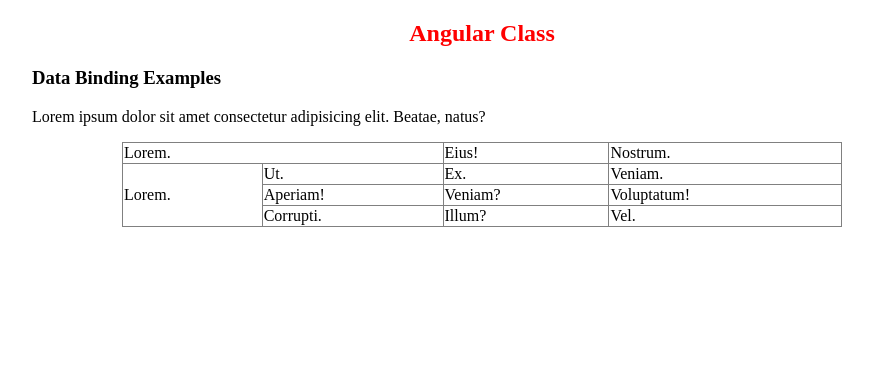
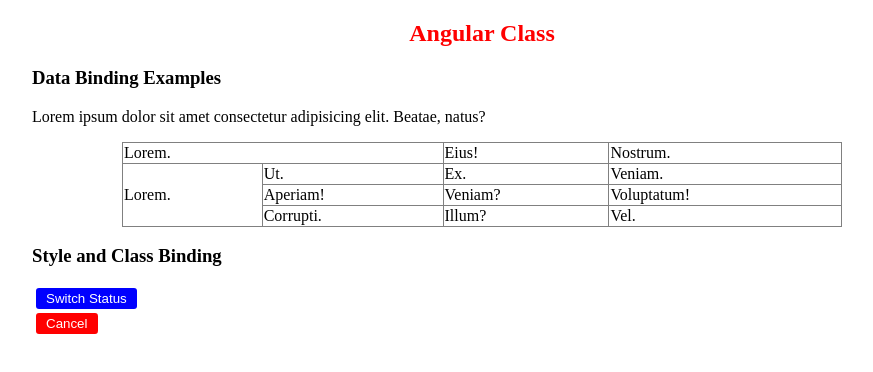
Before and after one commit to dineshgopalchand/UI-24, an Angular app: page / in a window 1280 px wide. Shown: the top 372 px of the page, without its empty margins (158-1031 px from the left). Built offline with nearby package versions, Linux system fonts and the light colour scheme.

Commit message:
Class Binding introduced

```diff
--- /dev/null
+++ b/src/app/data-handling/class-style-binding/class-style-binding.component.html
@@ -0,0 +1,16 @@
+<h3>Style and Class Binding</h3>
+
+<!-- <button class="btn btn-primary">Save</button>
+<button class="btn btn-danger">Cancel</button> -->
+<div>
+    <button class="btn btn-primary" (click)="changeStatus()">Switch Status</button>
+</div>
+
+<!-- <button class="btn {{formValidationError?'btn-danger':'btn-primary'}}">{{formValidationError?'Cancel':'Save'}}
+</button> -->
+
+<button class="btn" [class.btn-danger]="formValidationError"
+    [class.btn-primary]="!formValidationError">{{formValidationError?'Cancel':'Save'}}
+</button>
+
+<!-- ngClass directive -->
--- /dev/null
+++ b/src/app/data-handling/class-style-binding/class-style-binding.component.scss
@@ -0,0 +1,14 @@
+.btn{
+    border:0px;
+    padding:3px 10px;
+    margin:2px 4px;
+    border-radius: 3px;
+}
+.btn-primary{
+    background: blue;
+    color:white;
+}
+.btn-danger{
+    background: red;
+    color: white;
+}
--- /dev/null
+++ b/src/app/data-handling/class-style-binding/class-style-binding.component.ts
@@ -0,0 +1,20 @@
+import { Component, OnInit } from '@angular/core';
+
+@Component({
+  selector: 'app-class-style-binding',
+  templateUrl: './class-style-binding.component.html',
+  styleUrls: ['./class-style-binding.component.scss']
+})
+export class ClassStyleBindingComponent implements OnInit {
+
+
+  formValidationError = true;
+  constructor() { }
+
+  ngOnInit(): void {
+  }
+  changeStatus() {
+    this.formValidationError = !this.formValidationError;
+  }
+
+}
--- a/src/app/data-handling/data-binding/data-binding.component.html
+++ b/src/app/data-handling/data-binding/data-binding.component.html
@@ -49,3 +49,4 @@
         <td>Vel.</td>
     </tr>
 </table>
+<app-class-style-binding></app-class-style-binding>
--- a/src/app/data-handling/data-handling.module.ts
+++ b/src/app/data-handling/data-handling.module.ts
@@ -1,11 +1,13 @@
 import { NgModule } from '@angular/core';
 import { CommonModule } from '@angular/common';
 import { DataBindingComponent } from './data-binding/data-binding.component';
+import { ClassStyleBindingComponent } from './class-style-binding/class-style-binding.component';
 
 
 @NgModule({
   declarations: [
-    DataBindingComponent
+    DataBindingComponent,
+    ClassStyleBindingComponent
   ],
   imports: [
     CommonModule
```
Also changed, not shown: 1 other file (tests, documents, lock files or other folders).
